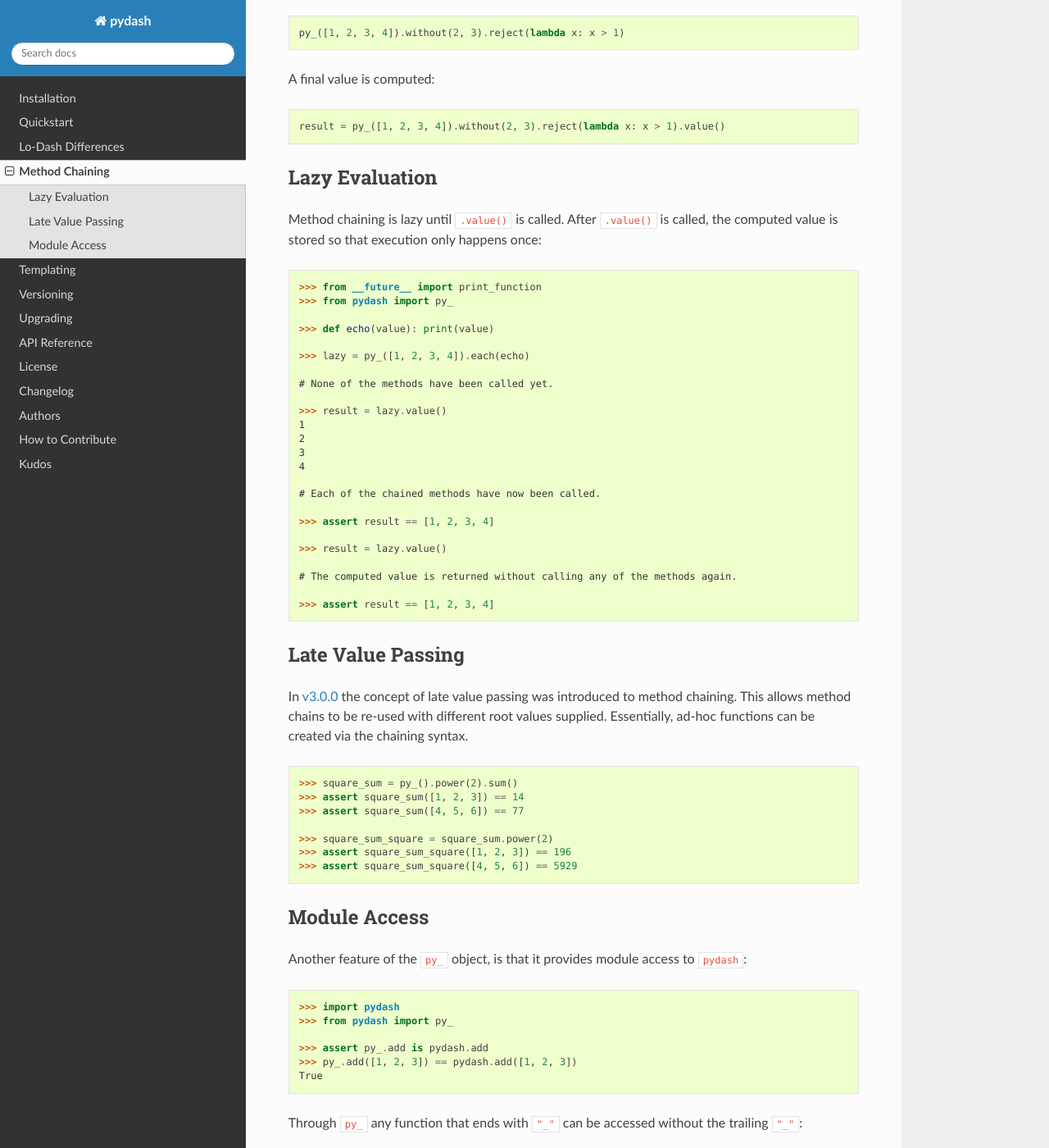
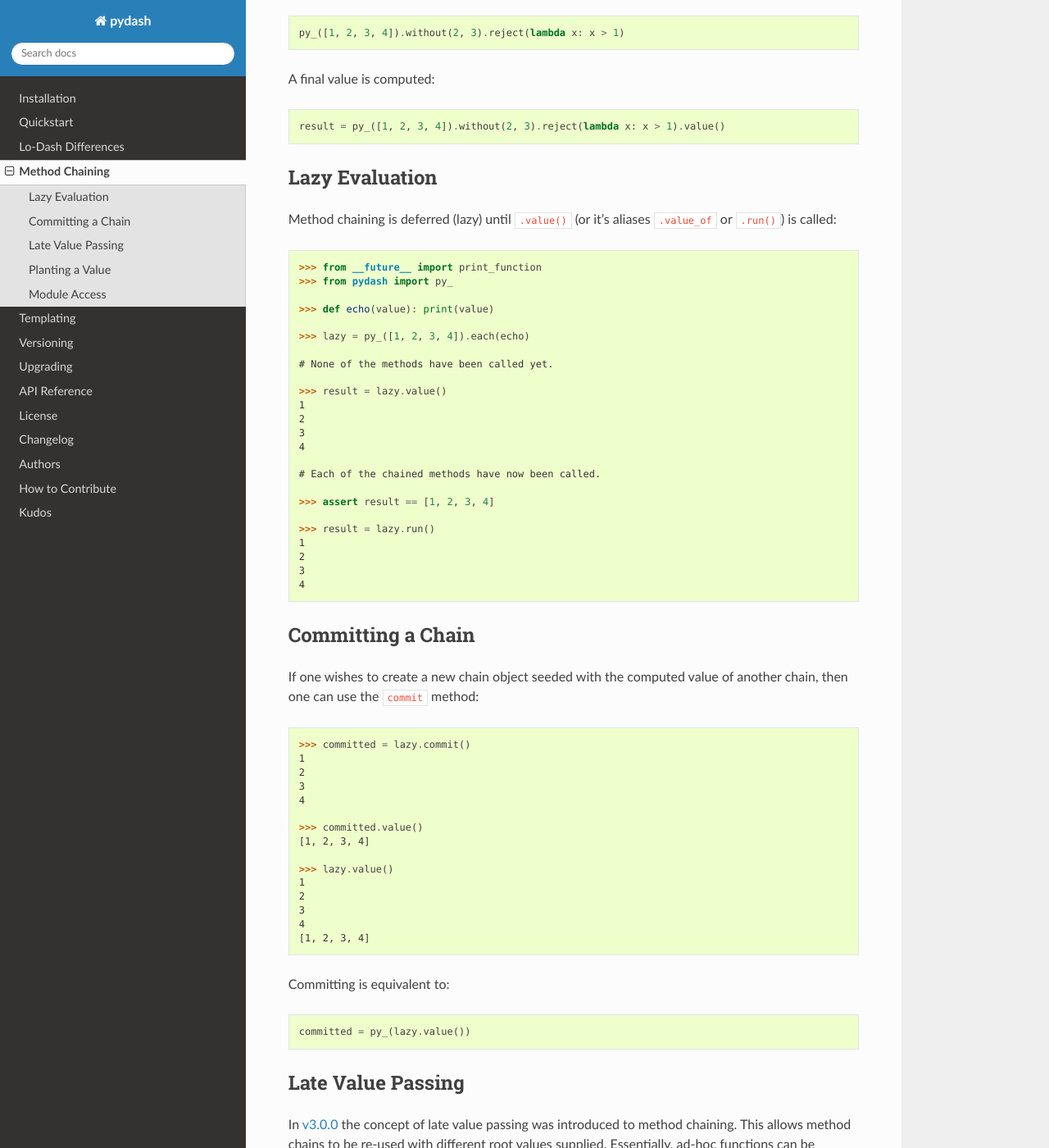
Before and after one commit to dgilland/pydash, a Sphinx documentation site: the page built from docs/chaining.rst, in a window 1280 px wide and 1400 px high, scrolled down 436 px. Shown: the whole window at 82% size. Built offline with Sphinx 7.4.7 and the Read the Docs theme 2.0.0, drawn with Linux system fonts in a browser that asks for light colours; the version number could not be read and is left out; some of the changed text lies outside the part shown.

Commit message:
Update chaining doc with new features.

```diff
--- a/docs/chaining.rst
+++ b/docs/chaining.rst
@@ -38,7 +38,7 @@
 Lazy Evaluation
 ===============
 
-Method chaining is lazy until ``.value()`` is called. After ``.value()`` is called, the computed value is stored so that execution only happens once:
+Method chaining is deferred (lazy) until ``.value()`` (or it's aliases ``.value_of`` or ``.run()``) is called:
 
 .. doctest::
 
@@ -61,11 +61,42 @@
 
     >>> assert result == [1, 2, 3, 4]
 
-    >>> result = lazy.value()
+    >>> result = lazy.run()
+    1
+    2
+    3
+    4
 
-    # The computed value is returned without calling any of the methods again.
 
-    >>> assert result == [1, 2, 3, 4]
+Committing a Chain
+==================
+
+If one wishes to create a new chain object seeded with the computed value of another chain, then one can use the ``commit`` method:
+
+.. doctest::
+
+    >>> committed = lazy.commit()
+    1
+    2
+    3
+    4
+
+    >>> committed.value()
+    [1, 2, 3, 4]
+
+    >>> lazy.value()
+    1
+    2
+    3
+    4
+    [1, 2, 3, 4]
+
+
+Committing is equivalent to:
+
+.. code-block:: python
+
+    committed = py_(lazy.value())
 
 
 Late Value Passing
@@ -83,6 +114,23 @@
     >>> square_sum_square = square_sum.power(2)
     >>> assert square_sum_square([1, 2, 3]) == 196
     >>> assert square_sum_square([4, 5, 6]) == 5929
+
+
+Planting a Value
+================
+
+To replace the initial value of a chain, use the ``plant`` method which will return a cloned chained using the new initial value:
+
+.. doctest::
+
+    >>> chained = py_([1, 2, 3, 4]).power(2).sum()
+    >>> chained.run()
+    30
+    >>> rechained = chained.plant([5, 6, 7, 8])
+    >>> rechained.run()
+    174
+    >>> chained.run()
+    30
 
 
 Module Access
```
